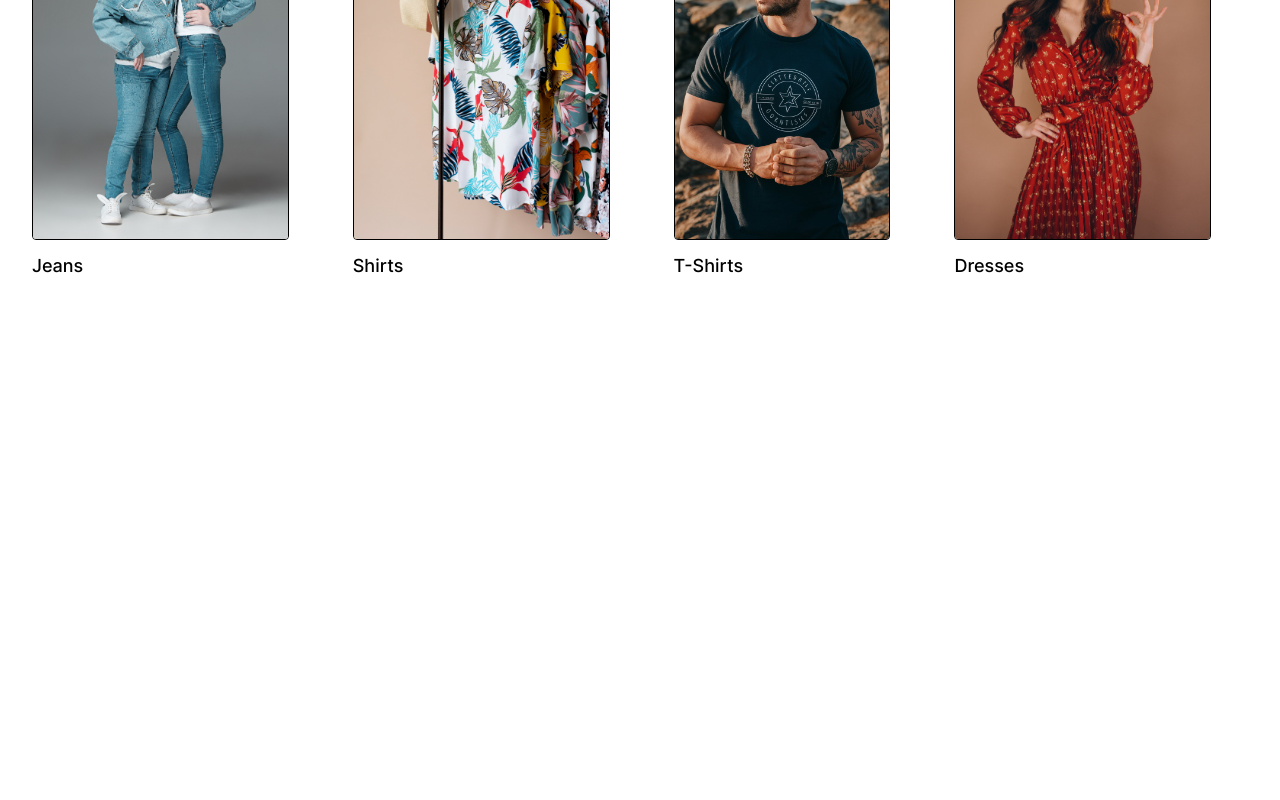
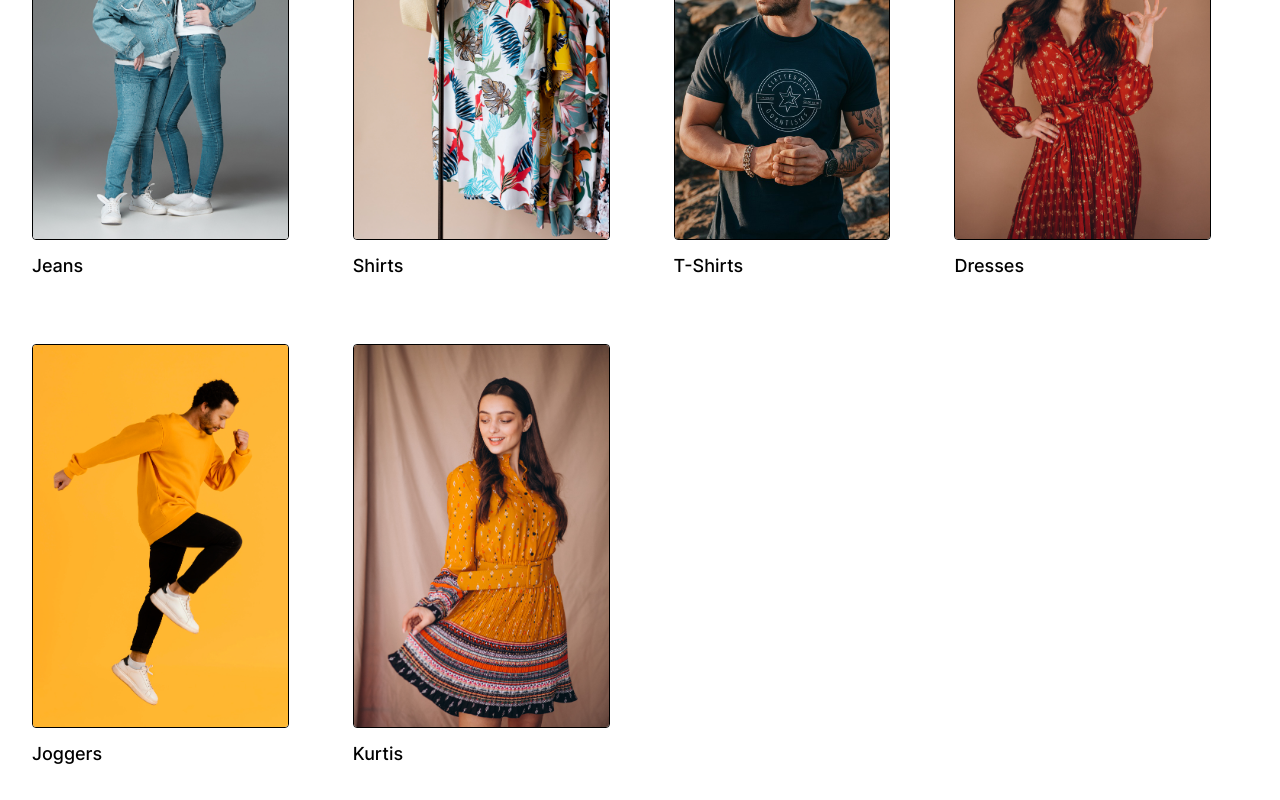
Before and after one commit to BillyHasman/e-commerce-app, a React (Vite) app in the folder Frontend/: page / in a window 1280 px wide. Shown: the part 1150-1950 px from the top of the page. Before the commit the page ends 1462 px from the top, so only its background shows below. Built offline with nearby package versions, Linux system fonts and the light colour scheme.

Commit message:
feat: Add items

```diff
--- a/Frontend/src/components/Sections/NewArrivals.jsx
+++ b/Frontend/src/components/Sections/NewArrivals.jsx
@@ -4,6 +4,8 @@ import Jeans from '../../assets/img/jeans.jpg'
 import Shirts from '../../assets/img/shirts.jpg'
 import Tshirts from '../../assets/img/tshirts.jpeg'
 import Dresses from '../../assets/img/dresses.jpg'
+import Joggers from '../../assets/img/joggers.jpg'
+import Kurtis from '../../assets/img/kurtis.jpg'
 
 const items = [
   {
@@ -22,6 +24,14 @@ const items = [
     title: 'Dresses',
     imagePath: Dresses,
   },
+  {
+    title: 'Joggers',
+    imagePath: Joggers,
+  },
+  {
+    title: 'Kurtis',
+    imagePath: Kurtis,
+  },
 ]
 
 const NewArrivals = () => {
--- a/Frontend/src/components/common/AccountIcon.jsx
+++ b/Frontend/src/components/common/AccountIcon.jsx
@@ -1,5 +1,3 @@
-import React from 'react'
-
 export const AccountIcon = () => {
   return (
     <svg width='44' height='44' viewBox='0 0 44 44' fill='none' className='hover:fill-black' xmlns='http://www.w3.org/2000/svg'>
```
